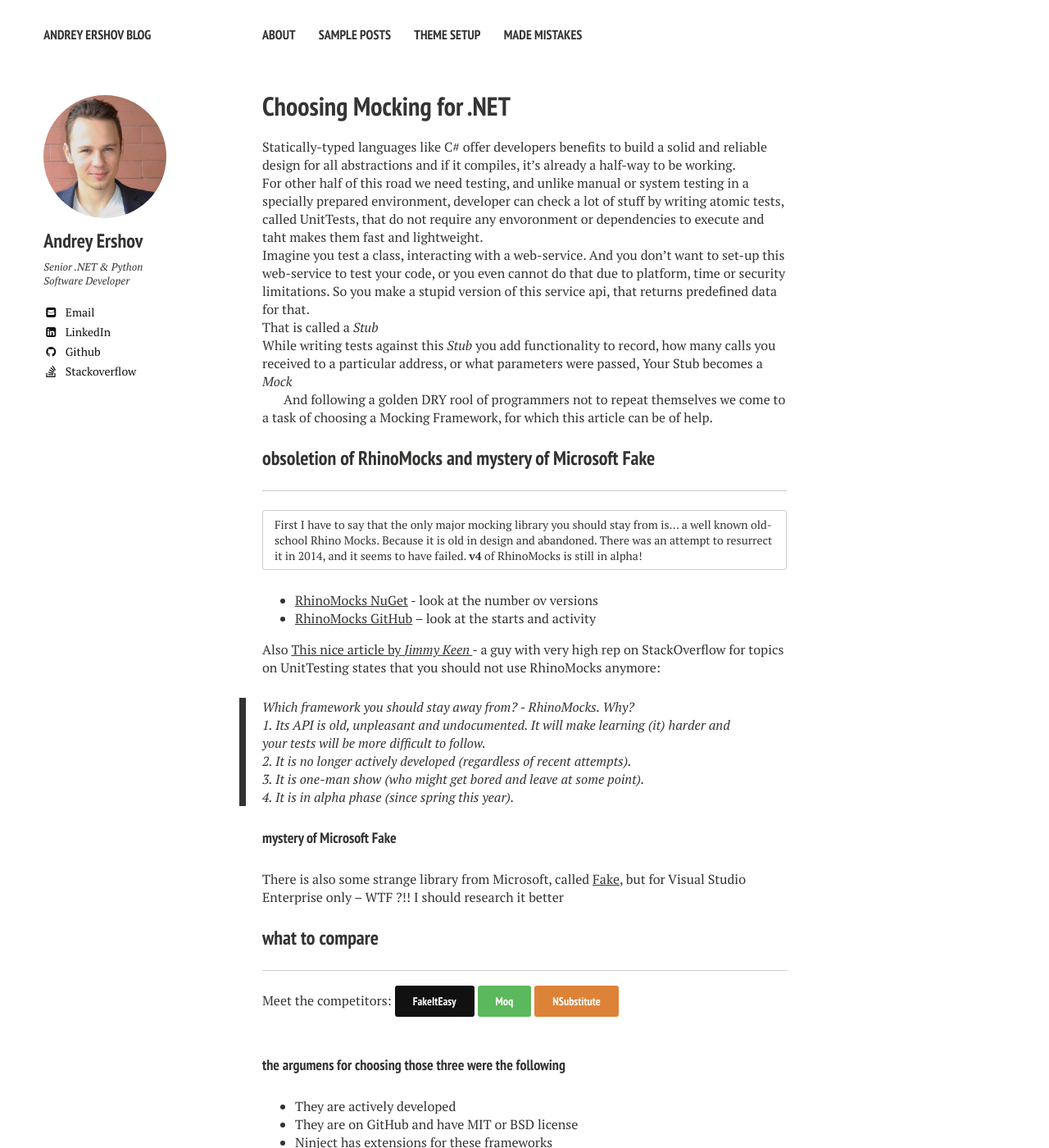
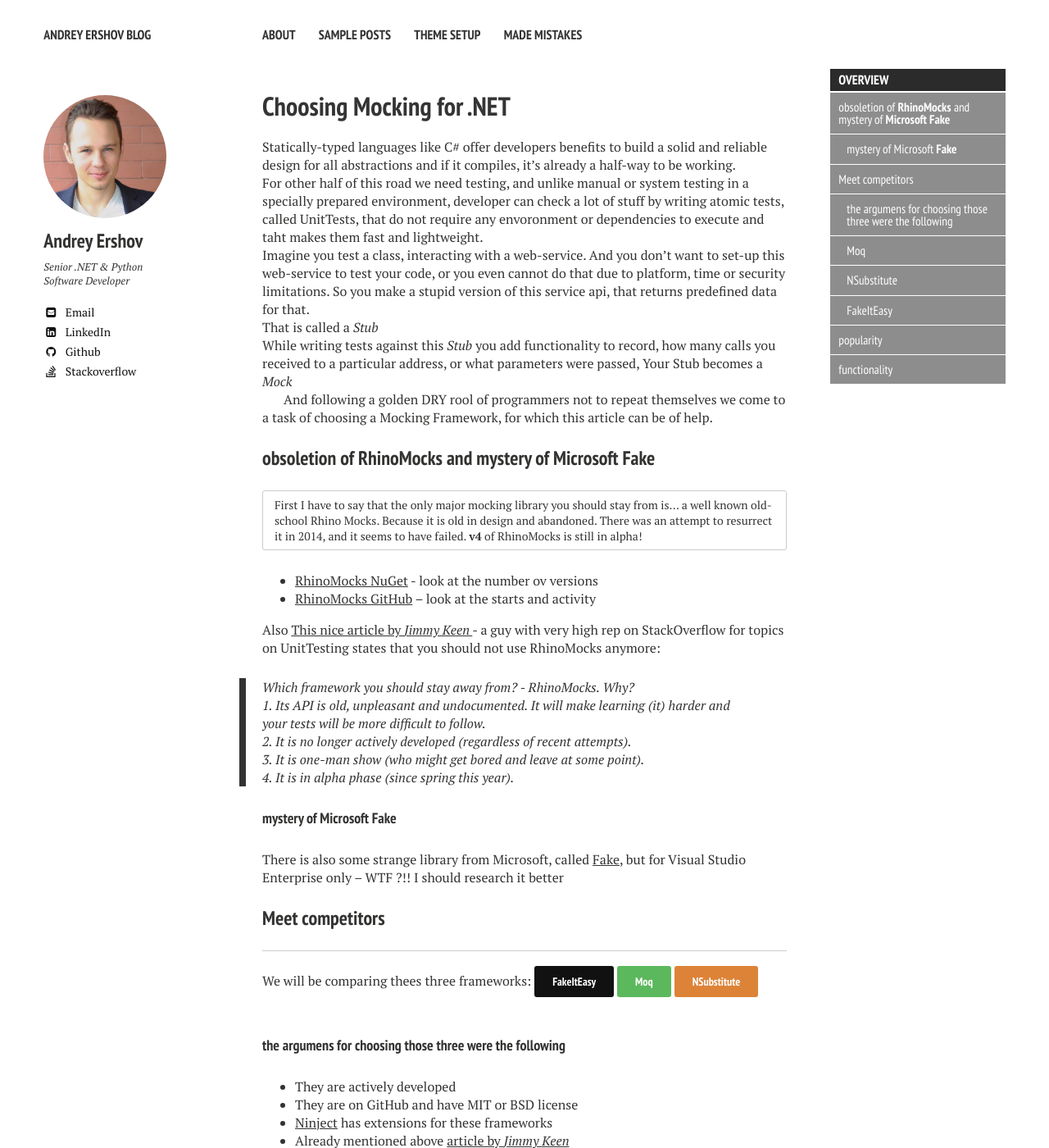
Before and after one commit to slmjy/slmjy.github.io, a Jekyll site: the page built from _posts/2015-12-21-Choosing-Mocking-for-.NET.md, in a window 1280 px wide and 1400 px high. Shown: the whole window at 82% size. Built offline with Jekyll 4.4.1, drawn with Linux system fonts in a browser that asks for light colours; nearby versions of some CDN libraries.

Commit message:
Update 2015-12-21-Choosing-Mocking-for-.NET.md

```diff
--- a/_posts/2015-12-21-Choosing-Mocking-for-.NET.md
+++ b/_posts/2015-12-21-Choosing-Mocking-for-.NET.md
@@ -6,6 +6,16 @@ tags: [.NET, C#, Mock, Unit Tests, Unit testing, Mocking]
 modified: 2015-12-21
 comments: true
 ---
+
+<section id="table-of-contents" class="toc">
+  <header>
+    <h3>Overview</h3>
+  </header>
+<div id="drawer" markdown="1">
+*  Auto generated table of contents
+{:toc}
+</div>
+</section><!-- /#table-of-contents -->
 
 Statically-typed languages like C# offer developers benefits to build a solid and reliable design for all abstractions and if it compiles, it's already a half-way to be working.
 For other half of this road we need testing, and unlike manual or system testing in a specially prepared environment, developer can check a lot of stuff by writing atomic tests, called UnitTests, that do not require any envoronment or dependencies to execute and taht makes them fast and lightweight.
@@ -17,7 +27,7 @@ Your Stub becomes a *Mock*
 And following a golden DRY rool of programmers not to repeat themselves we come to a task of choosing a Mocking Framework, for which this article can be of help.
 
 ### obsoletion of **RhinoMocks** and mystery of **Microsoft Fake**
-* * *
+
 First I have to say that the only major mocking library you should stay from is… a well known old-school Rhino Mocks. Because it is old in design and abandoned.  There was an attempt to resurrect it in 2014, and it seems to have failed. **v4** of RhinoMocks is still in alpha!
 {: .notice}
 
@@ -25,6 +35,7 @@ First I have to say that the only major mocking library you should stay from is
 * [RhinoMocks GitHub](https://github.com/RhinoMocks/RhinoMocks) – look at the starts and activity
 
 Also [This nice article by *Jimmy Keen* ](http://jimmykeen.net/2014/12/13/mocking-frameworks-comparison/) - a guy with very high rep on StackOverflow for topics on UnitTesting states that you should not use RhinoMocks anymore:
+
 >   Which framework you should stay away from? - RhinoMocks. Why?
 >       1. Its API is old, unpleasant and undocumented. It will make learning (it) harder and your tests will be more difficult to follow.
 >       2. It is no longer actively developed (regardless of recent attempts).
@@ -34,9 +45,10 @@ Also [This nice article by *Jimmy Keen* ](http://jimmykeen.net/2014/12/13/mockin
 #### mystery of Microsoft **Fake**
 There is also some strange library from Microsoft, called [Fake](https://msdn.microsoft.com/en-us/library/hh549175.aspx), but for Visual Studio Enterprise only – WTF ?!! I should research it better
 
-### what to compare
+### Meet competitors
 * * *
-Meet the competitors: <a href="#FakeItEasy" class="btn">FakeItEasy</a>
+We will be comparing thees three frameworks:
+<a href="#FakeItEasy" class="btn">FakeItEasy</a>
 <a href="#Moq" class="btn btn-success">Moq</a>
 <a href="#NSubstitute" class="btn btn-warning">NSubstitute</a>
 
@@ -46,6 +58,7 @@ Meet the competitors: <a href="#FakeItEasy" class="btn">FakeItEasy</a>
 - [Ninject](https://github.com/ninject/Ninject.MockingKernel) has extensions for these frameworks
 - Already mentioned above [article by *Jimmy Keen*](http://jimmykeen.net/2014/12/13/mocking-frameworks-comparison/)
 - Scores on [nugetmusthaves.com](http://nugetmusthaves.com/Tag/mocking)
+
 
 ##### Moq
 Open source, BSD license ( that means totally fine)
```
